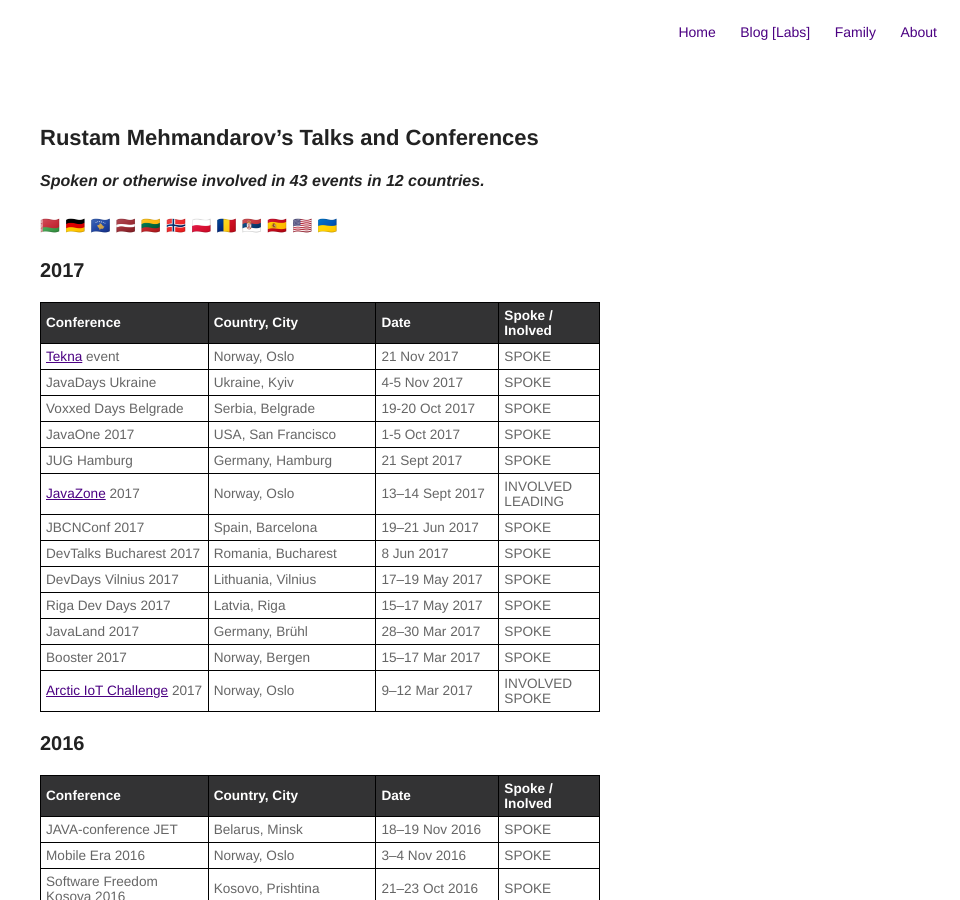
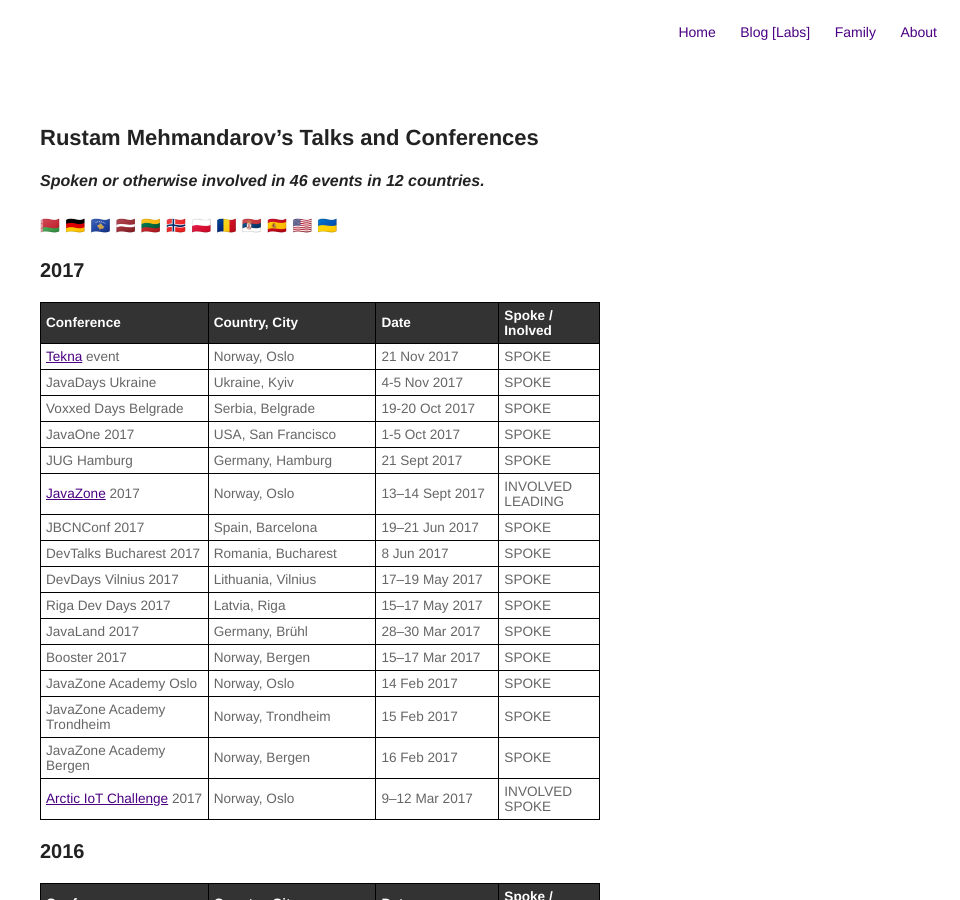
Before and after one commit to mehmandarov/mehmandarov.github.io, a Jekyll site: the page built from talks.md, in a window 1280 px wide and 900 px high. Shown: the whole window, without its empty margins (320-1280 px from the left). Built offline with Jekyll 4.4.1, drawn with Linux system fonts in a browser that asks for light colours.

Commit message:
Updated talks list

```diff
--- a/talks.md
+++ b/talks.md
@@ -5,7 +5,7 @@
 
 ## Rustam Mehmandarov's Talks and Conferences
 
-#### _Spoken or otherwise involved in 43 events in 12 countries._
+#### _Spoken or otherwise involved in 46 events in 12 countries._
 🇧🇾   🇩🇪   🇽🇰   🇱🇻   🇱🇹   🇳🇴   🇵🇱   🇷🇴   🇷🇸   🇪🇸   🇺🇸   🇺🇦
 
 ### 2017
@@ -25,6 +25,9 @@
 |Riga Dev Days 2017             |Latvia, Riga       |15–17 May 2017  |SPOKE              |
 |JavaLand 2017                  |Germany, Brühl     |28–30 Mar 2017  |SPOKE              |
 |Booster 2017                   |Norway, Bergen     |15–17 Mar 2017  |SPOKE              |
+|JavaZone Academy Oslo          |Norway, Oslo       |14 Feb 2017     |SPOKE              |
+|JavaZone Academy Trondheim     |Norway, Trondheim  |15 Feb 2017     |SPOKE              |
+|JavaZone Academy Bergen        |Norway, Bergen     |16 Feb 2017     |SPOKE              |
 |[Arctic IoT Challenge][2] 2017 |Norway, Oslo       |9–12 Mar 2017   |INVOLVED SPOKE     |
 |-------------------------------+-------------------+----------------+-------------------|
 {:.talkstablestyle}
```
